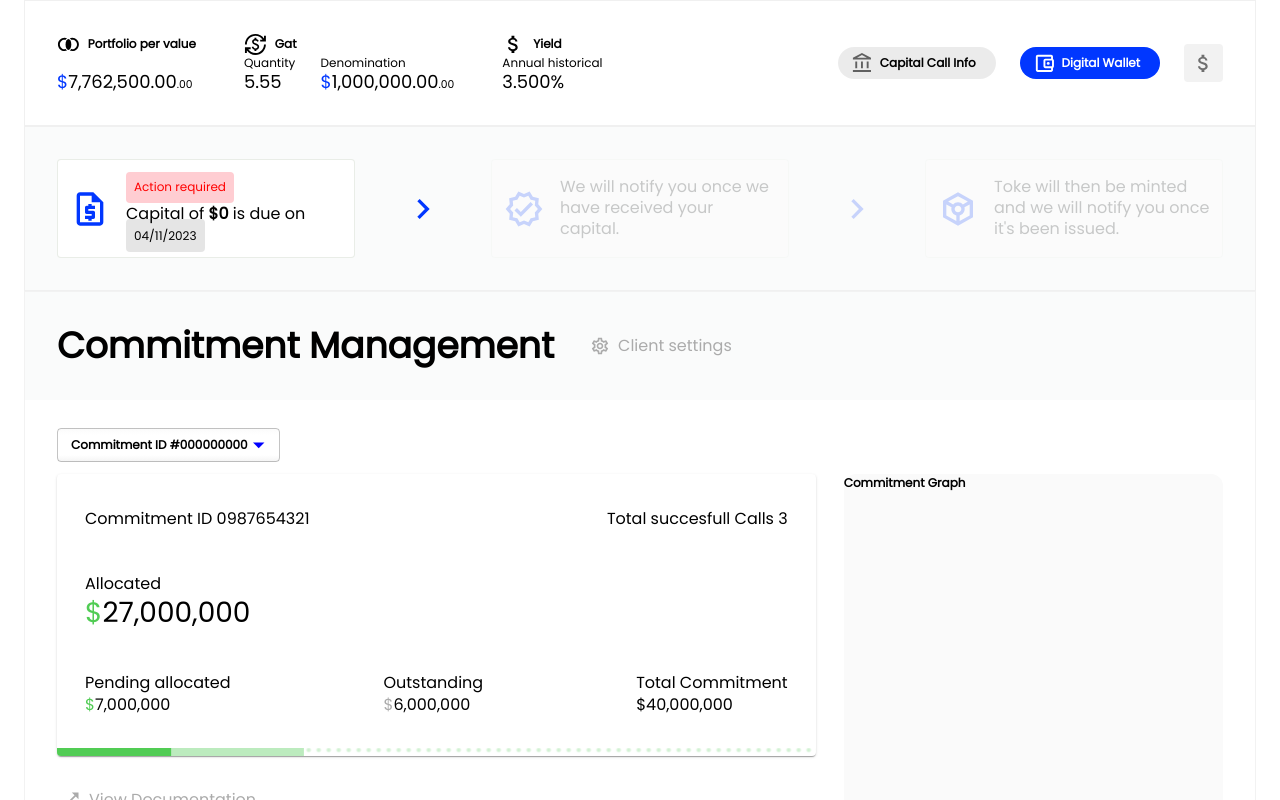
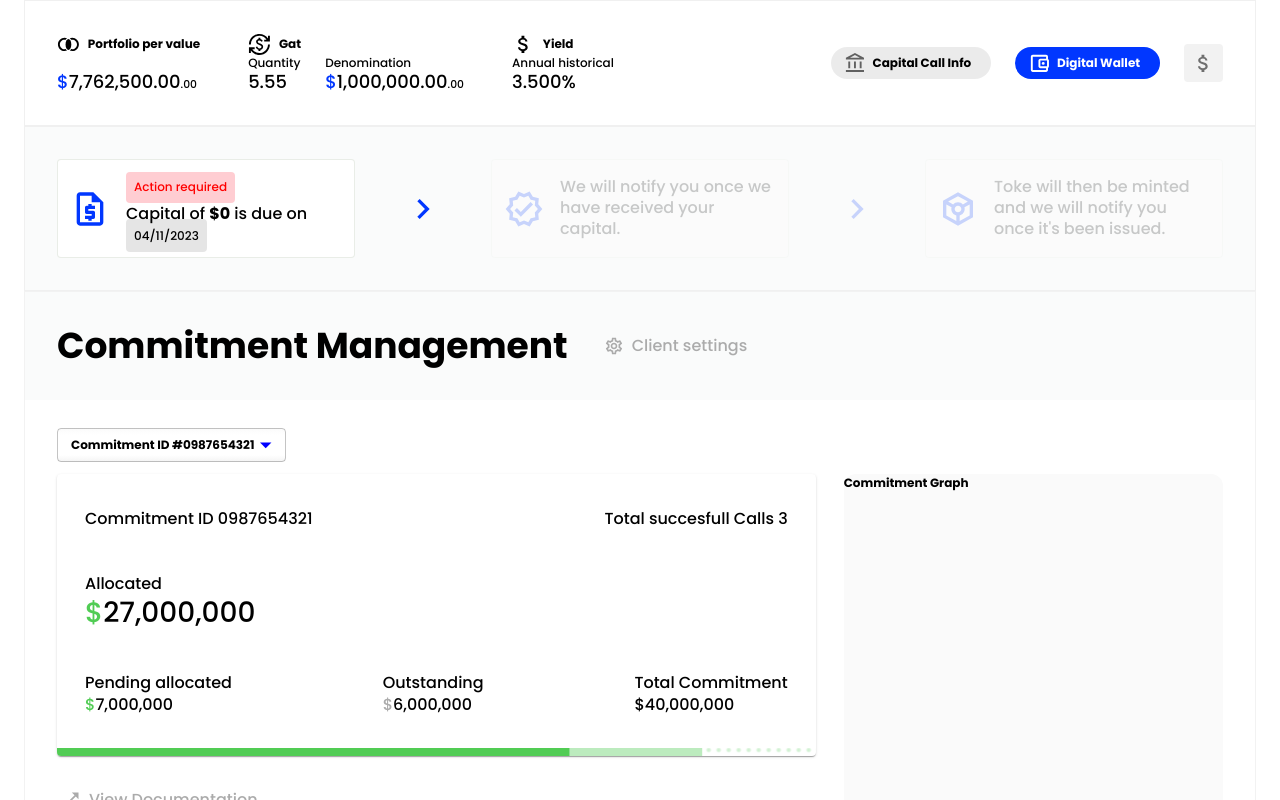
Before and after one commit to cavera/react-mui-exercise, a Next.js app: page / in a window 1280 px wide. Shown: the top 800 px of the page. Built offline with nearby package versions, Linux system fonts and the light colour scheme.

Commit message:
Font resolved. Implementation of example for the selector component

```diff
--- a/components/CommitmentManagement/CommitmentData.jsx
+++ b/components/CommitmentManagement/CommitmentData.jsx
@@ -14,8 +14,9 @@ const BorderLinearProgress = styled(LinearProgress)(({ theme }) => ({
 }));
 
 const CommitmentData = ({ commitment }) => {
-	const { id, totalSuccesfulCalls, allocated, pending, outstanding, total } = commitment;
-	const progressValue = (outstanding / total) * 100;
+	const { id, totalSuccesfulCalls, allocated, pending, outstanding } = commitment;
+	const total = allocated + pending + outstanding;
+	const progressValue = (allocated / total) * 100;
 	const bufferValue = progressValue + (pending / total) * 100;
 
 	const commitmentId = (
--- a/components/CommitmentManagement/CommitmentSelector.jsx
+++ b/components/CommitmentManagement/CommitmentSelector.jsx
@@ -1,13 +1,11 @@
 import { useState } from "react";
 import { MenuItem, Select, FormControl } from "@mui/material";
 
-const CommitmentSelector = props => {
-	const [commitment, setCommitment] = useState(0);
-
+const CommitmentSelector = ({ commitmentId, commitments, changeComitment }) => {
 	const menuItemStyle = { fontSize: "1rem" };
 
 	const handleChange = event => {
-		setCommitment(event.target.value);
+		changeComitment(event.target.value);
 	};
 
 	return (
@@ -16,28 +14,16 @@ const CommitmentSelector = props => {
 			size='small'>
 			<Select
 				displayEmpty
-				value={commitment}
-				onChange={handleChange}>
-				<MenuItem
-					value={0}
-					sx={menuItemStyle}>
-					Commitment ID <span>#000000000</span>
-				</MenuItem>
-				<MenuItem
-					value={1}
-					sx={menuItemStyle}>
-					Commitment ID <span>#000000001</span>
-				</MenuItem>
-				<MenuItem
-					value={2}
-					sx={menuItemStyle}>
-					Commitment ID <span>#000000002</span>
-				</MenuItem>
-				<MenuItem
-					value={3}
-					sx={menuItemStyle}>
-					Commitment ID <span>#000000003</span>
-				</MenuItem>
+				value={commitmentId}
+				onChange={event => handleChange(event)}>
+				{commitments.map(commitmentEl => (
+					<MenuItem
+						key={commitmentEl.id}
+						value={commitmentEl.id}
+						sx={menuItemStyle}>
+						Commitment ID <span>#{commitmentEl.id}</span>
+					</MenuItem>
+				))}
 			</Select>
 		</FormControl>
 	);
--- a/components/CommitmentManagement/index.jsx
+++ b/components/CommitmentManagement/index.jsx
@@ -8,15 +8,30 @@ import CTA from "./CTA";
 import { commitmentManagement } from "../../data/data";
 
 const CommitmentManagement = () => {
-	const [commitment, setCommitment] = useState(null);
 	const cMnt = commitmentManagement;
+	const [commitmentId, setCommitmentId] = useState(cMnt.commitments[0].id);
+
+	const commitmentSelected = cMnt.commitments.find(commitment => {
+		return commitment.id === commitmentId;
+	});
+
+	console.log(commitmentSelected);
+
+	const handleChange = id => {
+		setCommitmentId(id);
+		console.log(id);
+	};
 
 	return (
 		<Box sx={{ border: "1px solid #f2f2f2" }}>
 			<CommitmentManagementHeader />
-			<CommitmentSelector />
-			<CommitmentDetails commitment={cMnt.commitment} />
-			<CapitalCall data={cMnt.capitalCall} />
+			<CommitmentSelector
+				commitmentId={commitmentId}
+				commitments={cMnt.commitments}
+				changeComitment={id => handleChange(id)}
+			/>
+			<CommitmentDetails commitment={commitmentSelected} />
+			<CapitalCall data={commitmentSelected.capitalCall} />
 			<CTA />
 		</Box>
 	);
--- a/components/Layout/index.jsx
+++ b/components/Layout/index.jsx
@@ -1,4 +1,6 @@
 import "@fontsource/poppins";
+import "@fontsource/poppins/500.css";
+import "@fontsource/poppins/700.css";
 import { CssBaseline } from "@mui/material";
 import { ThemeProvider } from "@mui/material/styles";
 import { theme } from "../../utils/theme";
--- a/data/data.js
+++ b/data/data.js
@@ -19,15 +19,13 @@ const capitalProcess = {
 };
 
 const commitmentManagement = {
-	ids: ["000000000", "000000001", "000000002"],
-	commitment: {
+	commitments: [
+		{
 			id: "0987654321",
 			totalSuccesfulCalls: 3,
 			allocated: 27000000,
 			pending: 7000000,
 			outstanding: 6000000,
-		total: 40000000,
-	},
 			capitalCall: {
 				ammount: 7000000,
 				dates: {
@@ -35,11 +33,51 @@ const commitmentManagement = {
 					due: "05/22/2023",
 				},
 				receiver: {
-			bank: "Banco Bank",
+					bank: "Pontoro Bank",
 					account: "0987654321",
 					routingNumber: "0123456789",
 				},
 			},
+		},
+		{
+			id: "0846582846",
+			totalSuccesfulCalls: 2,
+			allocated: 12000000,
+			pending: 34000000,
+			outstanding: 6000000,
+			capitalCall: {
+				ammount: 12000000,
+				dates: {
+					requested: "05/21/2023",
+					due: "05/23/2023",
+				},
+				receiver: {
+					bank: "American Bank",
+					account: "0458754322",
+					routingNumber: "0123456789",
+				},
+			},
+		},
+		{
+			id: "09875473892",
+			totalSuccesfulCalls: 5,
+			allocated: 73200000,
+			pending: 56900000,
+			outstanding: 100000000,
+			capitalCall: {
+				ammount: 19600000,
+				dates: {
+					requested: "08/14/2023",
+					due: "08/28/2023",
+				},
+				receiver: {
+					bank: "Wells Bank",
+					account: "9874598347",
+					routingNumber: "8763984739",
+				},
+			},
+		},
+	],
 };
 
 export { portfolio, capitalProcess, commitmentManagement };
--- a/utils/theme.js
+++ b/utils/theme.js
@@ -48,7 +48,7 @@ const theme = createTheme({
 		},
 		h2: {
 			fontSize: "2.25rem",
-			fontWeight: 800,
+			fontWeight: 700,
 		},
 		h3: {
 			fontSize: "1.75rem",
```
Lines whose indentation alone changed are shown as unchanged.
